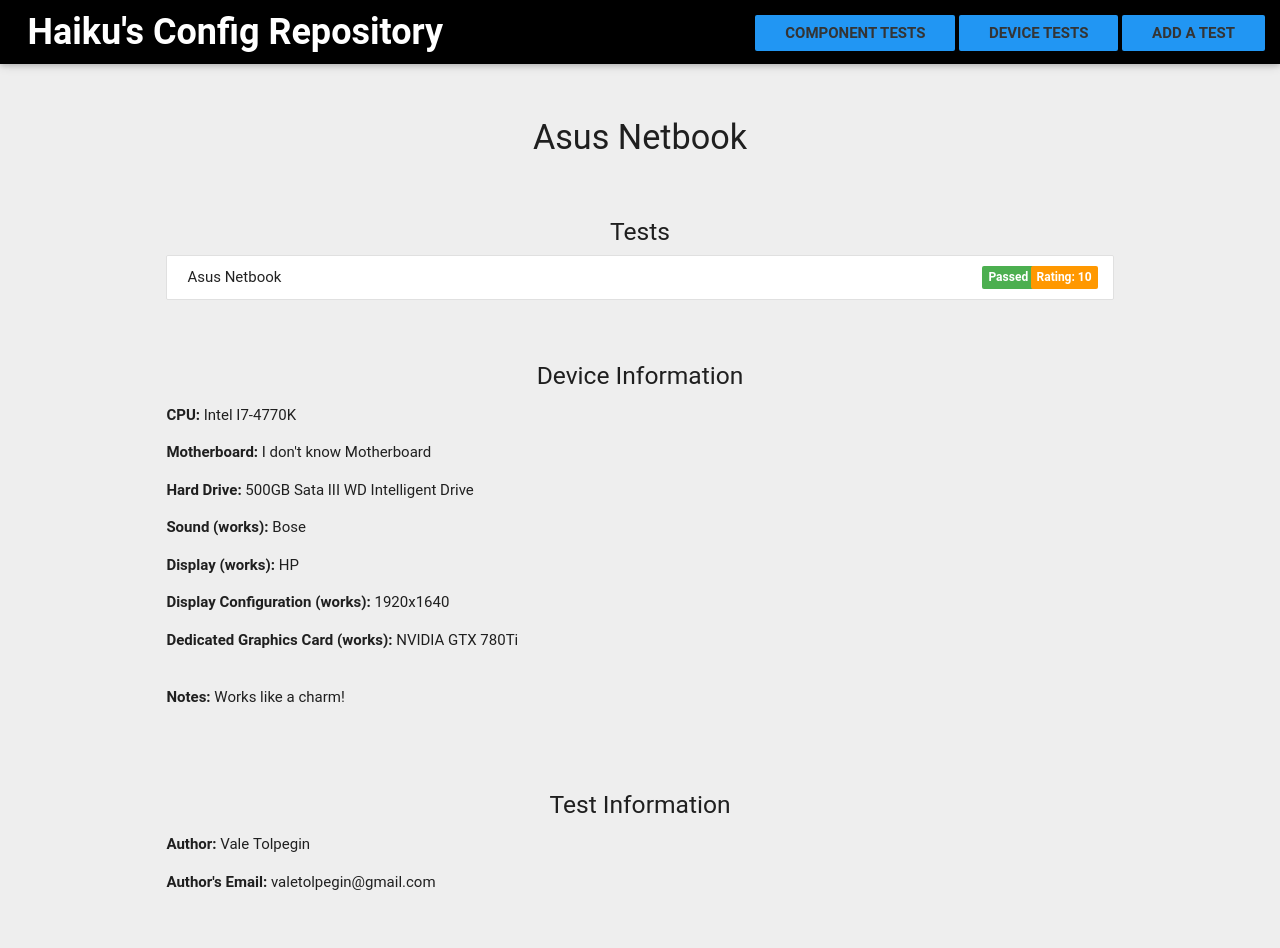
After one commit to DarkmatterVale/Haiku-Configuration-Repo, a Django app: a page that uses Haiku_Configuration_Repo/repo/templates/repo/device.html in a window 1280 px wide. The commit adds this page. Run offline with Django 3.2, Linux system fonts and the light colour scheme; data comes from the database, SQL or seed files in the repository; both versions use the stored data as it was after the commit.

Commit message:
Added device test & updated component

```diff
--- a/Haiku_Configuration_Repo/repo/admin.py
+++ b/Haiku_Configuration_Repo/repo/admin.py
@@ -1,5 +1,7 @@
 from django.contrib import admin
 
 from .models import Component
+from .models import Device
 
 admin.site.register(Component)
+admin.site.register(Device)
--- a/Haiku_Configuration_Repo/repo/models.py
+++ b/Haiku_Configuration_Repo/repo/models.py
@@ -15,3 +15,27 @@ class Component(models.Model):
 
     date_created = models.DateTimeField('date created', auto_now=True)
     date_modified = models.DateTimeField('date modified', auto_now=True)
+
+class Device(models.Model):
+    name = models.CharField(default='', max_length=200)
+    notes = models.CharField(default='', max_length=500)
+    is_working = models.CharField(default='', max_length=10)
+    rating = models.IntegerField()
+
+    author_first_name = models.CharField(default='', max_length=50)
+    author_last_name = models.CharField(default='', max_length=50)
+    author_email = models.CharField(default='', max_length=100)
+
+    date_created = models.DateTimeField('date created', auto_now=True)
+    date_modified = models.DateTimeField('date modified', auto_now=True)
+
+    cpu = models.CharField(default='', max_length=100)
+    motherboard = models.CharField(default='', max_length=100)
+    hard_drive = models.CharField(default='', max_length=100)
+    sound = models.CharField(default='', max_length=100)
+    is_sound_working = models.CharField(default='', max_length=10)
+    display = models.CharField(default='', max_length=100)
+    display_configuration = models.CharField(default='', max_length=20)
+    is_display_working = models.CharField(default='', max_length=10)
+    graphics_card = models.CharField(default='', max_length=100)
+    graphics_card_is_working = models.CharField(default='', max_length=10)
--- /dev/null
+++ b/Haiku_Configuration_Repo/repo/templates/repo/device.html
@@ -0,0 +1,76 @@
+{% load staticfiles %}
+
+<html>
+  <head>
+    <link rel="stylesheet" type="text/css" href="{% static 'repo/materialize.css' %}" />
+    <link rel="stylesheet" type="text/css" href="{% static 'repo/main.css' %}" />
+
+    <title>Haiku's Configuration Repository</title>
+  </head>
+
+  <body>
+    <div class="navbar-fixed">
+      <nav>
+        <div class="nav-wrapper">
+          <div class="col s12">
+            <a href="{% url 'repo:index' %}" class="large-font"><b>Haiku's Config Repository</b></a>
+
+            <div class="right-nav">
+              <a href="{% url 'repo:componentList' %}" class="btn-flat blue"><b>Component Tests</b></a>
+              <a href="{% url 'repo:deviceList' %}" class="btn-flat blue"><b>Device Tests</b></a>
+              <a href="{% url 'repo:addTest' %}" class="btn-flat blue"><b>Add a Test</b></a>
+            </div>
+          </div>
+        </div>
+      </nav>
+    </div>
+
+    <div class="pad-item-list center-list-item row">
+      <h4 class="center-align">{{ device_name }}</h4>
+      <h5 class="center-align padtop-5">Tests</h5>
+      {% for device in all_devices %}
+        <div class="collection">
+          <p class="collection-item">{{ device.name }}
+            {% if device.is_working == "Passed" %}
+              <span class="new badge green"><b>Passed</b></span>
+            {% else %}
+              <span class="new badge red"><b>Failed</b></span>
+            {% endif %}
+            <span class="new rating-badge orange"><b>Rating: {{ device.rating }}</b></span>
+          </a>
+        </div>
+        <h5 class="center-align padtop-5">Device Information</h5>
+        <div class="row">
+          <p><b>CPU:</b> {{ device.cpu }}</p>
+          <p><b>Motherboard:</b> {{ device.motherboard }}</p>
+          <p><b>Hard Drive:</b> {{ device.hard_drive }}</p>
+          {% if device.is_sound_working == "Passed" %}
+            <p><b>Sound (works):</b> {{ device.sound }}</p>
+          {% else %}
+            <p><b>Sound (doesn't work):</b> {{ device.sound }}</p>
+          {% endif %}
+          {% if device.is_sound_working == "Passed" %}
+            <p><b>Display (works):</b> {{ device.display }}</p>
+            <p><b>Display Configuration (works):</b> {{ device.display_configuration }}</p>
+          {% else %}
+            <p><b>Display (doesn't work):</b> {{ device.display }}</p>
+            <p><b>Display Configuration (doesn't work):</b> {{ device.display_configuration }}</p>
+          {% endif %}
+          {% if device.is_sound_working == "Passed" %}
+            <p><b>Dedicated Graphics Card (works):</b> {{ device.graphics_card }}</p>
+          {% else %}
+            <p><b>Dedicated Graphics Card (doesn't work):</b> {{ device.graphics_card }}</p>
+          {% endif %}
+        </div>
+        <div class="row">
+          <p><b>Notes:</b> {{ device.notes }}</p>
+        </div>
+        <h5 class="center-align padtop-5">Test Information</h5>
+        <div class="row">
+          <p><b>Author:</b> {{ device.author_first_name }}&nbsp;{{ device.author_last_name }}</p>
+          <p><b>Author's Email:</b> {{ device.author_email }}</p>
+        </div>
+      {% endfor %}
+    </div>
+  </body>
+</html>
--- a/Haiku_Configuration_Repo/repo/urls.py
+++ b/Haiku_Configuration_Repo/repo/urls.py
@@ -7,7 +7,8 @@ urlpatterns = [
     url(r'^$', views.index, name='index'),
     url(r'^component_list', views.componentList, name='componentList'),
     url(r'^components/(?P<component_id>[0-9]+)/$', views.componentDetail, name='componentDetail'),
+    url(r'^devices/(?P<device_id>[0-9]+)/$', views.deviceDetail, name='deviceDetail'),
     url(r'^device_list/', views.deviceList, name='deviceList'),
     url(r'^add_test/', views.addTest, name='addTest'),
-    url(r'^create_component', views.createComponent, name='createComponent'),
+    url(r'^create_test', views.createTest, name='createTest'),
 ]
--- a/Haiku_Configuration_Repo/repo/views.py
+++ b/Haiku_Configuration_Repo/repo/views.py
@@ -5,6 +5,7 @@ from django.http import HttpResponseRedirect
 from django.core.urlresolvers import reverse
 
 from .models import Component
+from .models import Device
 
 def index(request):
     return render(request, 'repo/index.html', {})
@@ -16,10 +17,19 @@ def componentList(request):
     return render(request, 'repo/component_list.html', context)
 
 def deviceList(request):
-    all_components = Component.objects.all()
-    context = { 'all_components' : all_components }
+    all_devices = Device.objects.all()
+    context = { 'all_devices' : all_devices }
 
     return render(request, 'repo/device_list.html', context)
+
+def deviceDetail(request, device_id):
+    myDevice = get_object_or_404(Device, pk=device_id)
+    context = {
+        'device_name' : myDevice.name,
+        'all_devices' : [ myDevice ]
+    }
+
+    return render(request, 'repo/device.html', context)
 
 def componentDetail(request, component_id):
     myComponent = get_object_or_404(Component, pk=component_id)
@@ -33,31 +43,93 @@ def componentDetail(request, component_id):
 def addTest(request):
     return render(request, 'repo/add_test.html', {})
 
-def createComponent(request):
-    name = request.POST['component_name']
-    rating = request.POST['rating']
-    is_working = "Failed"
-    notes = request.POST['test_notes']
-    component_category = request.POST['component_category']
+def createTest(request):
+    component_name = request.POST['component_name']
+    device_name = request.POST['device_name']
 
     author_first_name = request.POST['tester_first_name']
     author_last_name = request.POST['tester_last_name']
     author_email = request.POST['tester_email']
 
-    try:
-        if str(request.POST['group1']) == "on":
-            is_working = "Passed"
-    except:
-        pass
+    if component_name != '':
+        rating = request.POST['component_rating']
+        is_working = "Failed"
+        notes = request.POST['component_test_notes']
+        component_category = request.POST['component_category']
 
-    newComponent = Component(name = name,
-        rating = rating,
-        is_working = is_working,
-        notes = notes,
-        author_first_name = author_first_name,
-        author_last_name = author_last_name,
-        author_email = author_email,
-        category = component_category)
-    newComponent.save()
+        try:
+            if str(request.POST['group1']) == "on":
+                is_working = "Passed"
+        except:
+            pass
+
+        newComponent = Component(component_name = name,
+            rating = rating,
+            is_working = is_working,
+            notes = notes,
+            author_first_name = author_first_name,
+            author_last_name = author_last_name,
+            author_email = author_email,
+            category = component_category)
+        newComponent.save()
+
+    if device_name != '':
+        rating = request.POST['device_rating']
+        is_working = "Failed"
+        notes = request.POST['device_test_notes']
+
+        device_cpu = request.POST['device_cpu']
+        device_motherboard = request.POST['device_motherboard']
+        device_hard_drive = request.POST['device_hard_drive']
+        device_sound = request.POST['device_sound']
+        is_sound_working = "Failed"
+        device_display_name = request.POST['device_display_name']
+        device_display_config = request.POST['device_display_config']
+        is_display_working = "Failed"
+        device_dedicated_graphics = request.POST['device_dedicated_graphics']
+        is_dedicated_graphics_working = request.POST['device_dedicated_graphics']
+
+        try:
+            if str(request.POST['group9']) == "on":
+                is_working = "Passed"
+        except:
+            pass
+
+        try:
+            if str(request.POST['group3']) == "on":
+                is_sound_working = "Passed"
+        except:
+            pass
+
+        try:
+            if str(request.POST['group5']) == "on":
+                is_display_working = "Passed"
+        except:
+            pass
+
+        try:
+            if str(request.POST['group7']) == "on":
+                is_dedicated_graphics_working = "Passed"
+        except:
+            pass
+
+        newDevice = Device(name = device_name,
+            rating = rating,
+            is_working = is_working,
+            notes = notes,
+            author_first_name = author_first_name,
+            author_last_name = author_last_name,
+            author_email = author_email,
+            cpu = device_cpu,
+            motherboard = device_motherboard,
+            hard_drive = device_hard_drive,
+            sound = device_sound,
+            is_sound_working = is_sound_working,
+            display = device_display_name,
+            display_configuration = device_display_config,
+            is_display_working = is_display_working,
+            graphics_card = device_dedicated_graphics,
+            graphics_card_is_working = is_dedicated_graphics_working)
+        newDevice.save()
 
     return HttpResponseRedirect(reverse('repo:index'))
```
Also changed, not shown: Haiku_Configuration_Repo/repo/templates/repo/add_test.html (+117 -3 lines), Haiku_Configuration_Repo/repo/templates/repo/component.html (+5 -2 lines), Haiku_Configuration_Repo/repo/templates/repo/device_list.html (+4 -4 lines), Haiku_Configuration_Repo/db.sqlite3, Haiku_Configuration_Repo/repo/migrations/0005_device.py (added), 5 other files.
